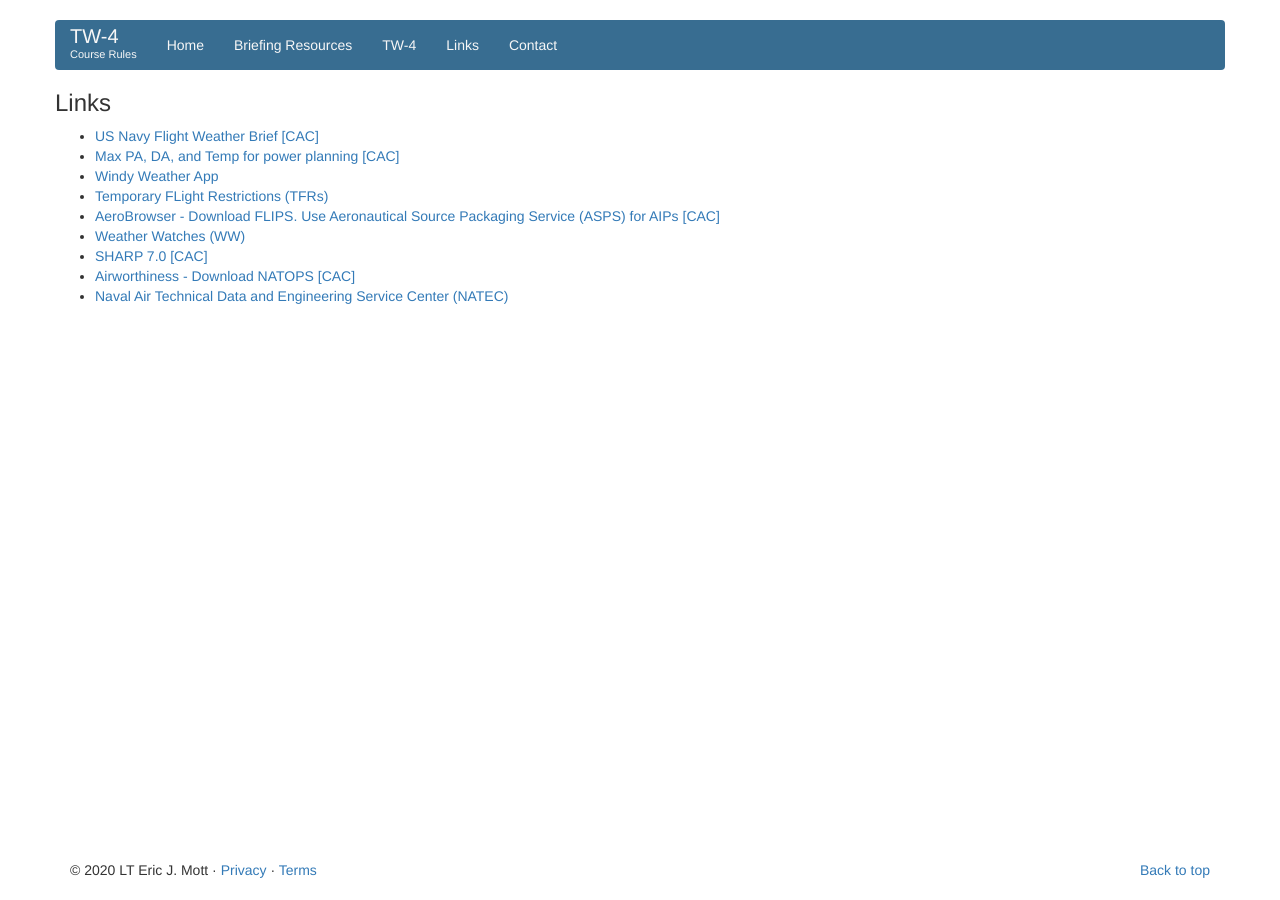
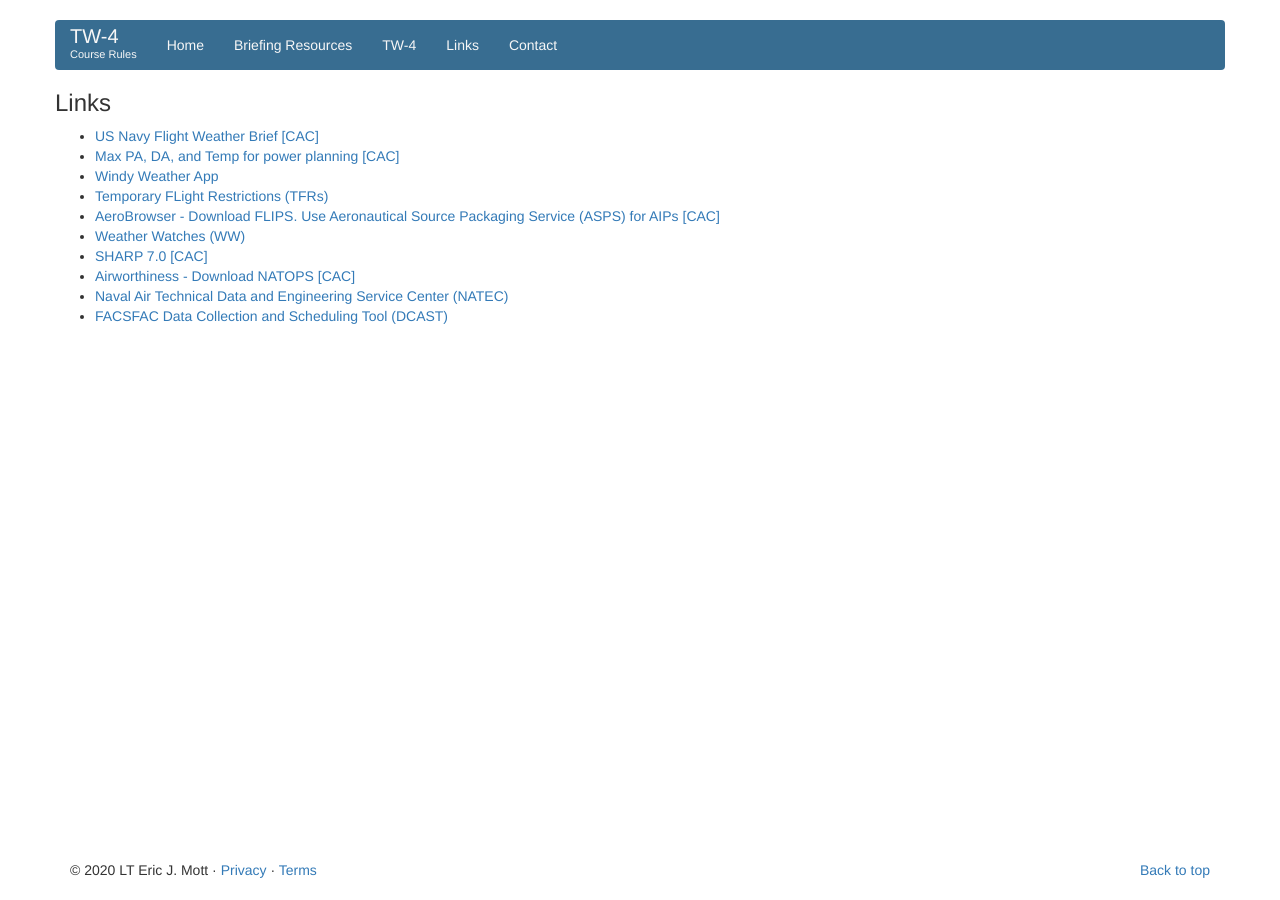
Before and after one commit to courserules/courserules.github.io, a Jekyll site: the page built from links.html, in a window 1280 px wide. Built offline with Jekyll 4.4.1, drawn with Linux system fonts in a browser that asks for light colours.

Commit message:
Added DCAST link

```diff
--- a/links.html
+++ b/links.html
@@ -19,6 +19,7 @@ permalink: /links/
 				<li><a href="https://sharp.dc3n.navy.mil" target="_blank">SHARP 7.0 [CAC]</a></li>
 				<li><a href="https://airworthiness.navair.navy.mil/" target="_blank">Airworthiness - Download NATOPS [CAC]</a></li>
 				<li><a href="https://mynatec.navair.navy.mil/" target="_blank">Naval Air Technical Data and Engineering Service Center (NATEC)</a></li>
+				<li><a href="https://dcast.csd.disa.mil/" target="_blank">FACSFAC Data Collection and Scheduling Tool (DCAST)</a></li>
 
 			</ul>
 		</div><!-- /span -->
```
